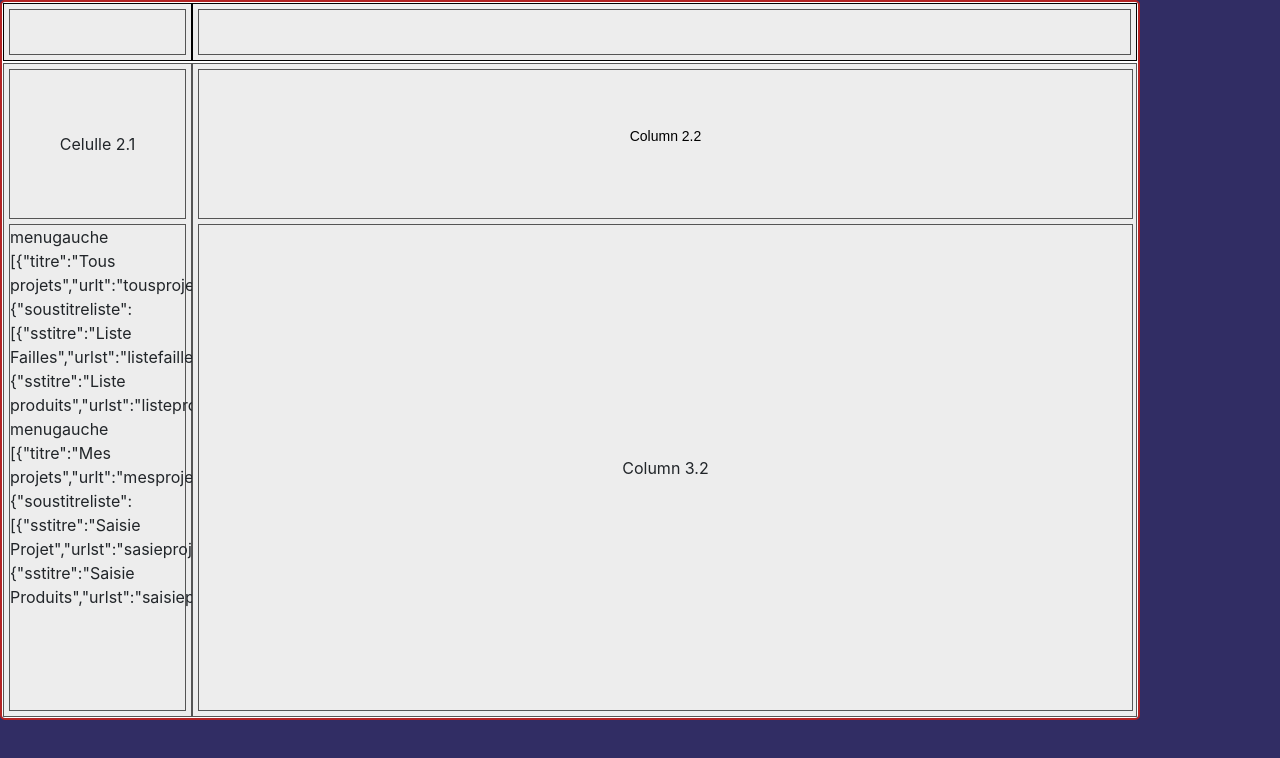
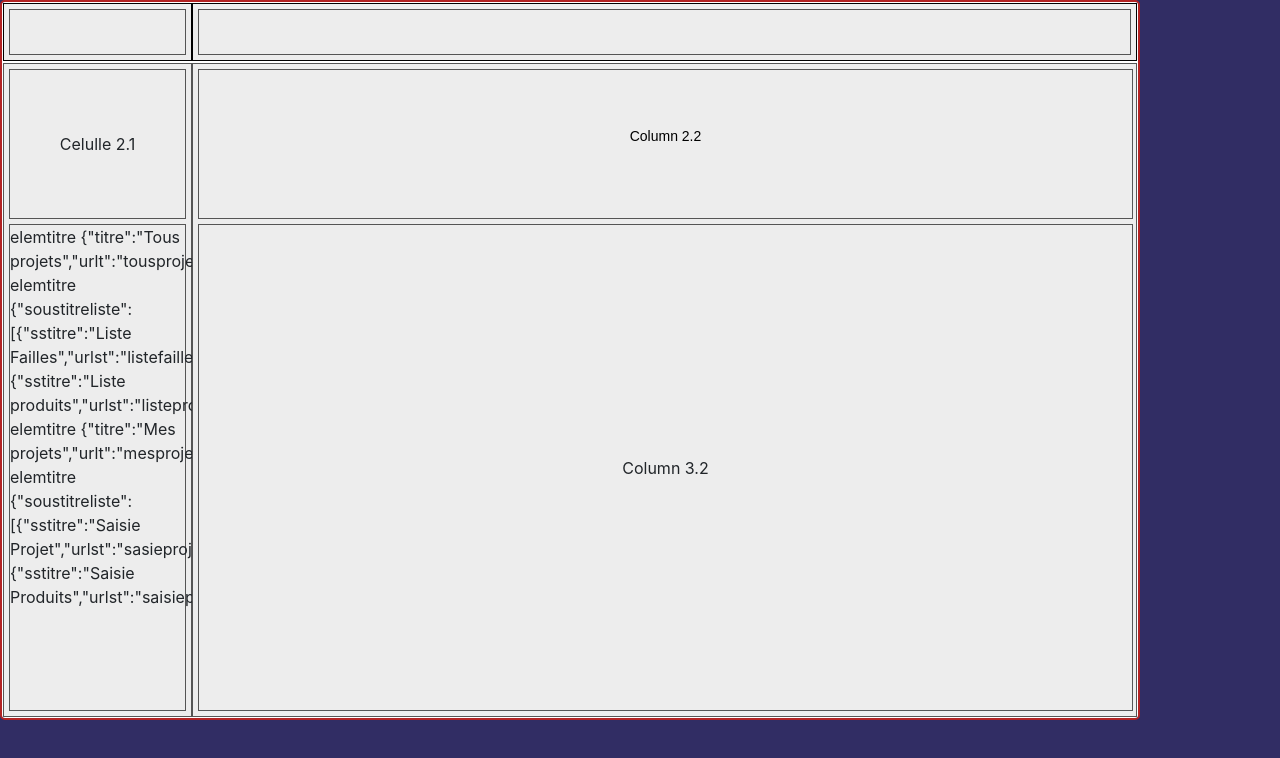
Before and after one commit to userInterview/loizangularpoc, an Angular app: page / in a window 1280 px wide. Shown: the top 758 px of the page. Built offline with nearby package versions, Linux system fonts and the light colour scheme.

Commit message:
Preparation implementation menu gauche : ngfor imbriqué - div et ul à faire

```diff
--- a/src/app/cellulenavgauche/cellulenavgauche.component.html
+++ b/src/app/cellulenavgauche/cellulenavgauche.component.html
@@ -5,7 +5,15 @@
       <div *ngFor="let menugaucheX of attrObjListeMenuGAuche">
          <!--menugaucheX : {{firstValue(menugaucheX)}}-->
          <!--menugaucheX : {{convtost(firstValue(menugaucheX))}}-->
-         menugauche {{ firstValue(menugaucheX) | readkeypipe }}
+        <!-- menugauche {{ firstValue(menugaucheX) | readkeypipe }}-->
+
+
+         <div *ngFor="let elemtitre of firstValue(menugaucheX)">
+            <!--menugaucheX : {{firstValue(menugaucheX)}}-->
+            <!--menugaucheX : {{convtost(firstValue(menugaucheX))}}-->
+            elemtitre {{ convtost(elemtitre) }}
+
+         </div>
 
       </div>
 </div>
```
